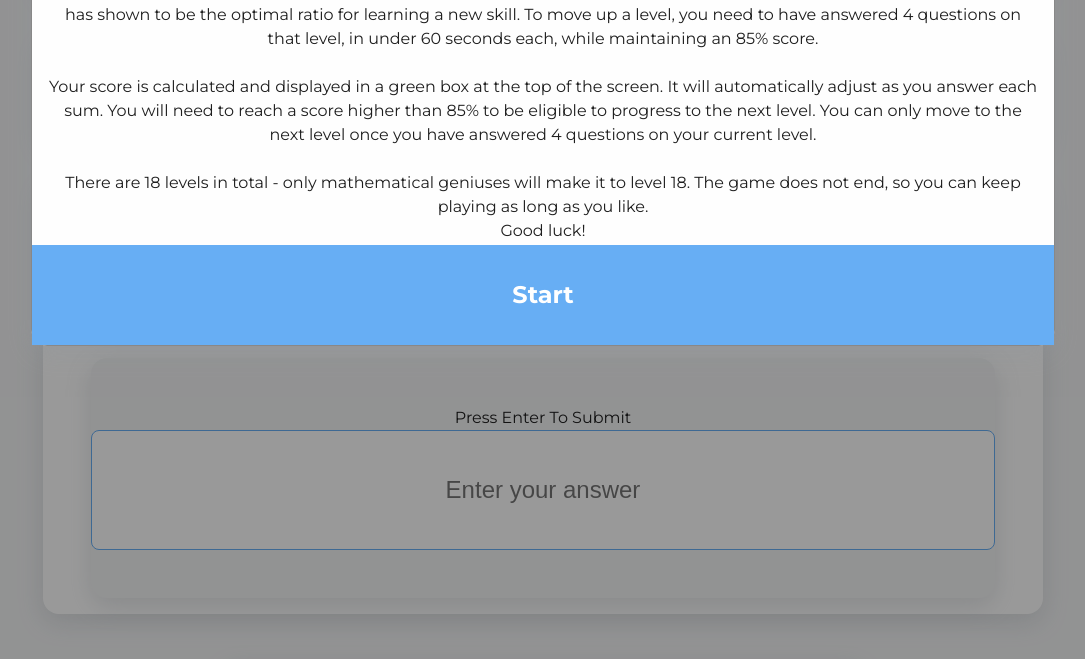
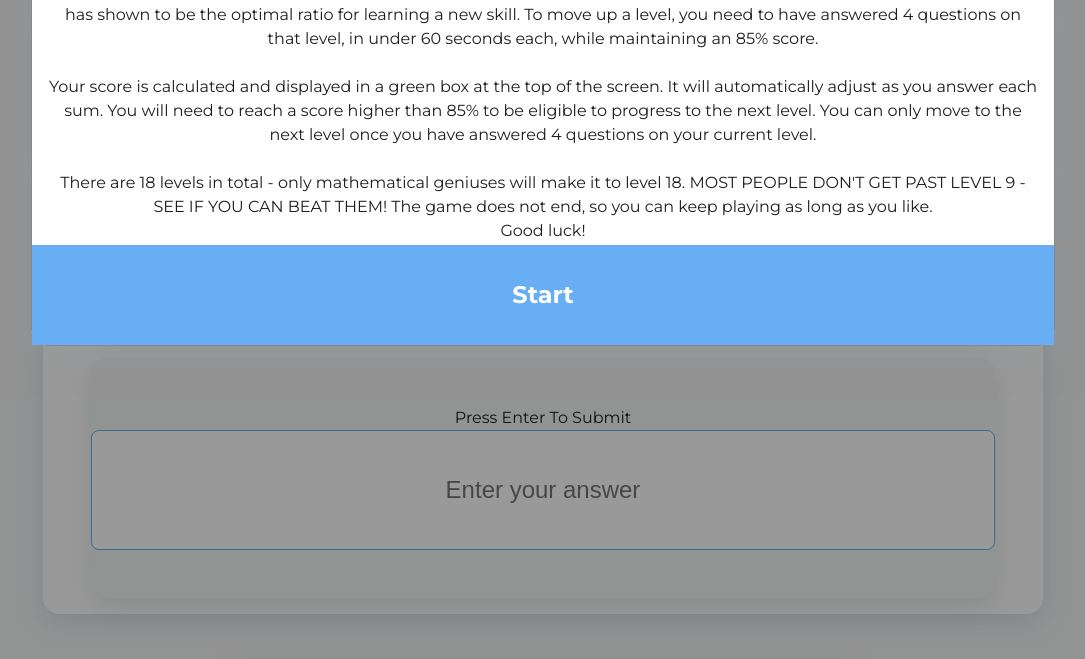
Before and after one commit to BOM-98/mental-maths-project-2, a website with bundled scripts: page index.html in a window 1280 px wide. Shown: the part 112-771 px from the top of the page, without its empty margins (97-1182 px from the left). Built offline with nearby package versions, Linux system fonts and the light colour scheme.

Commit message:
docs: add average particpant stagnation level

```diff
--- a/index.html
+++ b/index.html
@@ -56,7 +56,7 @@
                         4 questions on your current level.
                     </p>
                     <br>
-                    <p>There are 18 levels in total - only mathematical geniuses will make it to level 18. The game does
+                    <p>There are 18 levels in total - only mathematical geniuses will make it to level 18. MOST PEOPLE DON'T GET PAST LEVEL 9 - SEE IF YOU CAN BEAT THEM! The game does
                         not end, so you can keep playing as long as you like.
                         <br>
                         Good luck!
```
Also changed, not shown: README.md.
